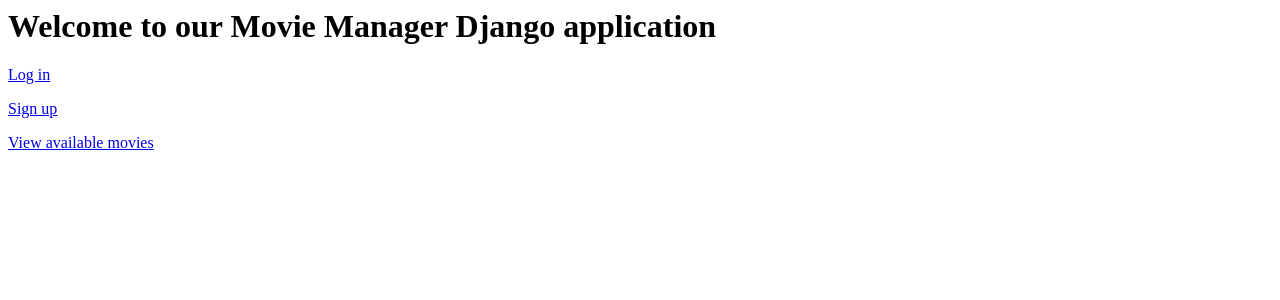
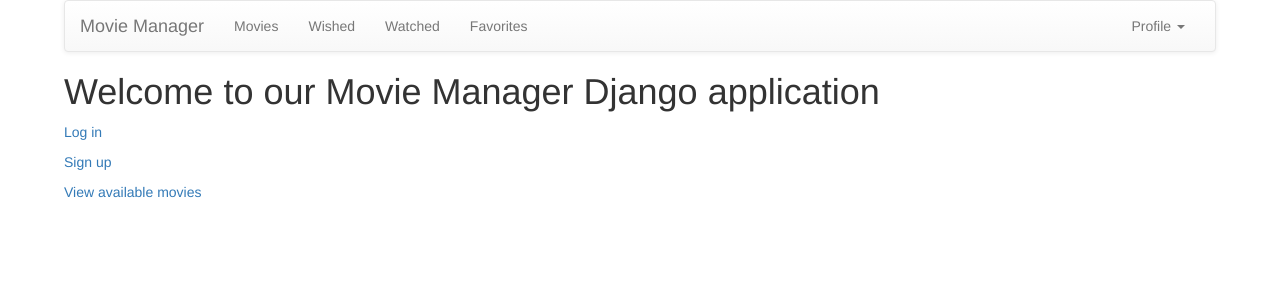
Before and after one commit to MovieManager/Website, a Django app: page /app/ in a window 1280 px wide. Shown: the top 300 px of the page. Run offline with Django 3.2, Linux system fonts and the light colour scheme; some libraries are stand-ins or nearby versions.

Commit message:
Creation of the nav bar

```diff
--- a/app/templates/app/index.html
+++ b/app/templates/app/index.html
@@ -1,3 +1,49 @@
+{% load staticfiles %}
+<head>
+	<link rel="stylesheet" href="//maxcdn.bootstrapcdn.com/bootstrap/3.2.0/css/bootstrap.min.css">
+	<link rel="stylesheet" href="//maxcdn.bootstrapcdn.com/bootstrap/3.2.0/css/bootstrap-theme.min.css">
+	<link rel="stylesheet" type="text/css" href="{% static 'css/style.css' %}" />
+	<!-- jQuery library -->
+	<script src="https://ajax.googleapis.com/ajax/libs/jquery/1.11.3/jquery.min.js"></script>
+
+	<!-- Latest compiled JavaScript -->
+	<script src="http://maxcdn.bootstrapcdn.com/bootstrap/3.3.5/js/bootstrap.min.js"></script>
+</head>
+<body>
+<nav class="navbar navbar-default">
+  <div class="container-fluid">
+    <!-- Brand and toggle get grouped for better mobile display -->
+    <div class="navbar-header">
+      <button type="button" class="navbar-toggle collapsed" data-toggle="collapse" data-target="#bs-example-navbar-collapse-1" aria-expanded="false">
+        <span class="sr-only">Toggle navigation</span>
+        <span class="icon-bar"></span>
+        <span class="icon-bar"></span>
+        <span class="icon-bar"></span>
+      </button>
+      <a class="navbar-brand" href="#">Movie Manager</a>
+    </div>
+
+    <!-- Collect the nav links, forms, and other content for toggling -->
+    <div class="collapse navbar-collapse" id="bs-example-navbar-collapse-1">
+      <ul class="nav navbar-nav">
+        <li><a href="#">Movies</a></li>
+        <li><a href="#">Wished</a></li>
+        <li><a href="#">Watched</a></li>
+        <li><a href="#">Favorites</a></li>
+      </ul>
+      <ul class="nav navbar-nav navbar-right">
+        <li class="dropdown">
+          <a href="#" class="dropdown-toggle" data-toggle="dropdown" role="button" aria-haspopup="true" aria-expanded="false">Profile <span class="caret"></span></a>
+          <ul class="dropdown-menu">
+            <li><a href="#">Settings</a></li>
+            <li role="separator" class="divider"></li>
+            <li><a href="#">Log out</a></li>
+          </ul>
+        </li>
+      </ul>
+    </div><!-- /.navbar-collapse -->
+  </div><!-- /.container-fluid -->
+</nav>
 <h1>Welcome to our Movie Manager Django application</h1>
 <p>
 	<a href="{% url 'login' %}">Log in</a>
@@ -8,3 +54,4 @@
 <p>
 	<a href="{% url 'movies' %}">View available movies</a>
 </p>
+</body>
```
